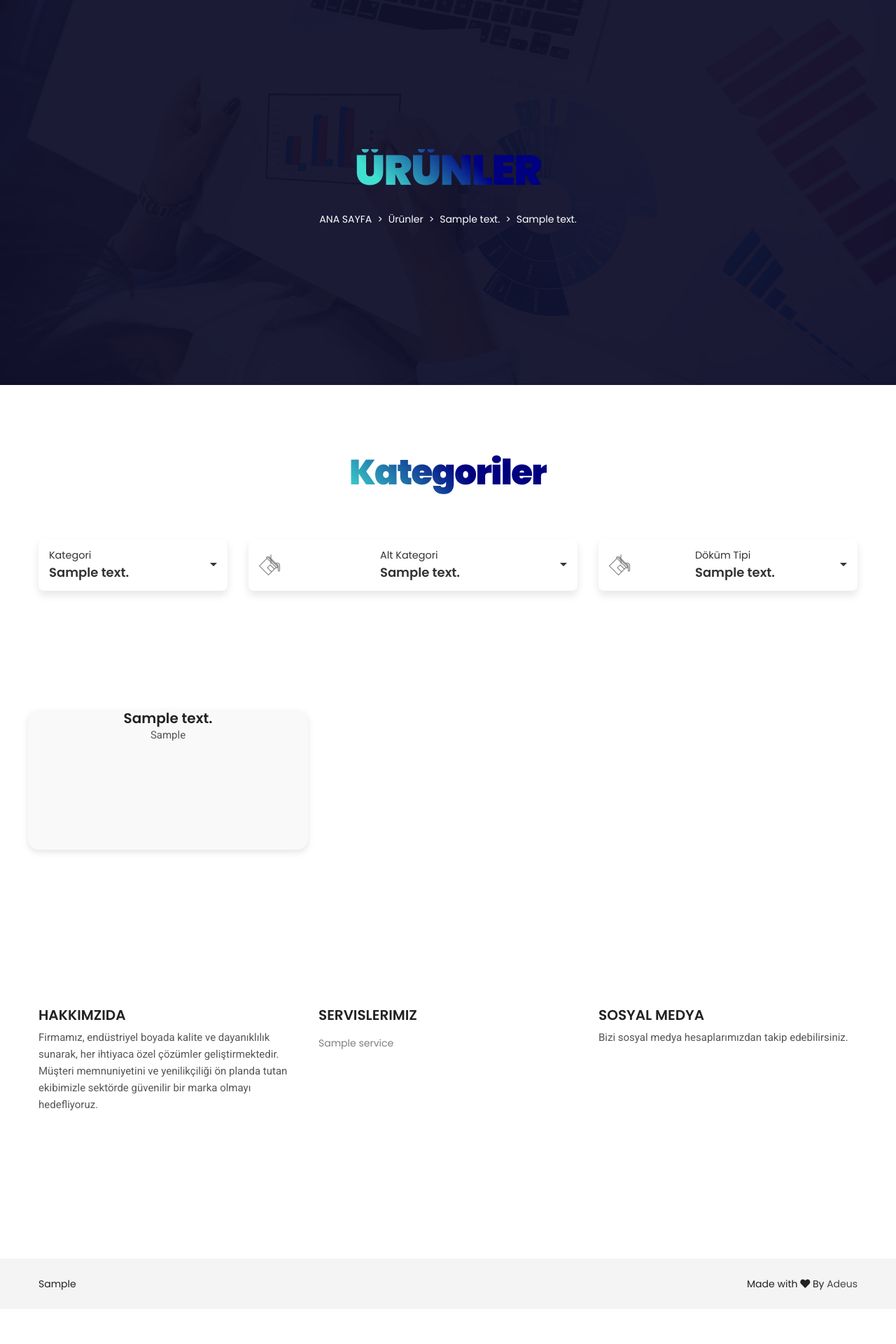
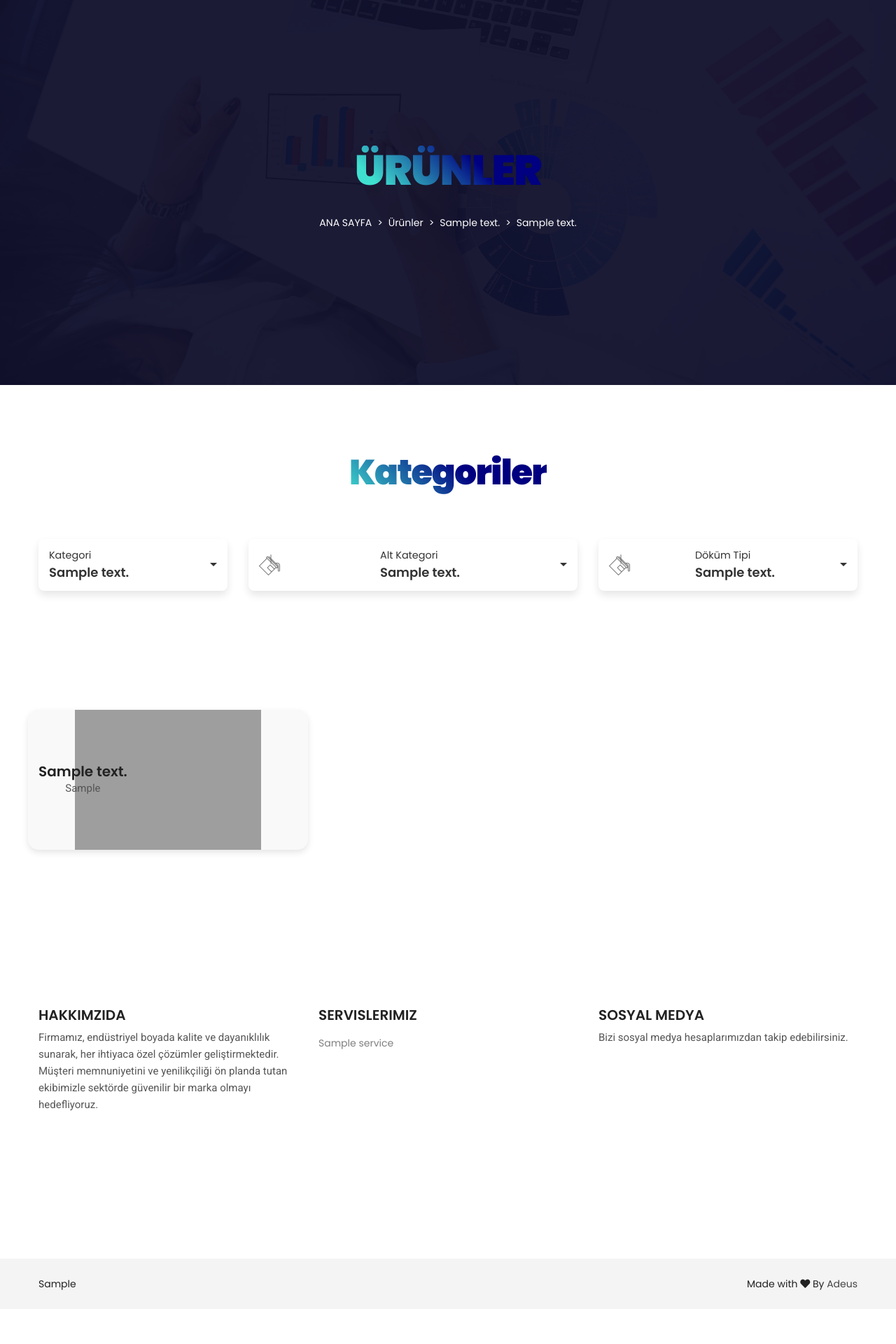
Before and after one commit to devmustafaulutas/BaranBoya, a PHP site: page /vogue/urunler.php?kategori_id=1&alt_kategori_id=1&alt_kategori_alt_id=1 in a window 1280 px wide. Shown: the whole page at 70% size. Run offline with PHP 8.4, Linux system fonts and the light colour scheme; tables that the repository leaves empty or names only in its code hold one stand-in row (values such as "Sample post"); grey boxes marked "Sample" are stand-in pictures; some libraries are stand-ins or nearby versions; grey boxes are pictures that could not be loaded.

Commit message:
database products update

```diff
--- a/assets/css/style.css
+++ b/assets/css/style.css
@@ -1445,6 +1445,9 @@ body.dark,
 /* ***********************************
 :: 9 PROMO AREA CSS
 **************************************/
+body > div.main.overflow-hidden > section.section.breadcrumb-area.overlay-dark.d-flex.align-items-center > div > div > div > div > h2{
+    padding: 5px;
+}
 .single-promo {
     position: relative;
     -webkit-box-shadow: 0 3px 20px 0px rgba(0, 0, 0, 0.12);
@@ -3286,9 +3289,11 @@ body.dark,
 .product-a{
     width: 100%;
     height: 100%;
+    display: flex;
+    align-items: center;
 }
 /* Resim */
-.category-img, .subcategory-img, .product-img {
+.category-img, .subcategory-img{
     position: absolute;
     top: 0;
     left: 0;
@@ -3300,6 +3305,16 @@ body.dark,
     opacity: 0;
     z-index: 0; /* Arka planda kalır */
 }
+.product-img {
+    position: absolute;
+    top: 0;
+    left: 0;
+    width: 100%;
+    height: 100%;
+    object-fit: scale-down; /* Oranları koruyarak tam oturur */
+    visibility: visible; /* Varsayılan olarak görünmez */
+    z-index: 0; /* Arka planda kalır */
+}
 
 /* Hover Durumunda Resmi Göster */
 .category-card:hover .category-img,
@@ -3334,6 +3349,9 @@ body.dark,
     }
     .product-category-box-text, .product-subcategory-box-text, .product-item-text {
         font-size: 16px; /* Daha küçük yazı boyutu */
+    }
+    .product-img{
+
     }
 }
 
--- a/urunler.php
+++ b/urunler.php
@@ -10,6 +10,7 @@ $alt_kategori_alt_id = isset($_GET['alt_kategori_alt_id']) ? (int)$_GET['alt_kat
 // Breadcrumb'da kullanılacak değişkenler
 $category_name = '';
 $subcategory_name = '';
+$subSubcategory_name = '';
 
 // Eğer kategori id varsa, kategori adını al
 if ($kategori_id) {
@@ -271,7 +272,7 @@ if ($alt_kategori_alt_id) {
                             echo '<div class="col-md-4 mb-4 product-card">';
                             echo '<a class="product-a" href="product_detail?urun_id=' . $product['id'] . '" class="product-card-link">';
                             echo '<div class="product-item">';
-                            echo '<img src="' . $product['resim'] . '" class="product-img img-fluid">';
+                            echo '<img id="product-resim" src="' . $product['resim'] . '" class="product-img img-fluid">';
                             echo '<div class="product-item-text">';
                             echo '<h4>' . $product['isim'] . '</h4>';
                             echo '<p>' . $product['aciklama'] . '</p>';
```
